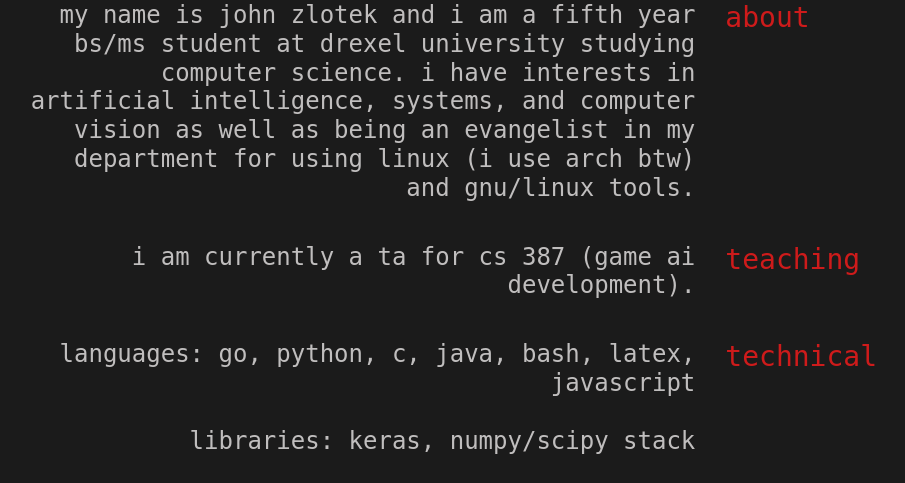
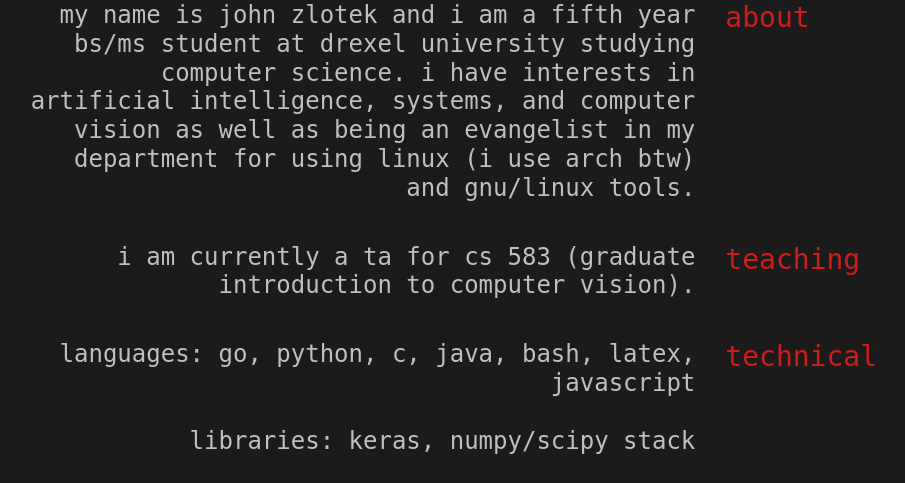
Before and after one commit to jzlotek/personal-website, a Flask app: page / in a window 1280 px wide. Shown: the part 131-614 px from the top of the page, without its empty margins (106-1011 px from the left). Run offline with Flask 2, Linux system fonts and the light colour scheme; some libraries are stand-ins or nearby versions.

Commit message:
Tue 13 Apr 2021 10:32:03 PM EDT

```diff
--- a/templates/index.html
+++ b/templates/index.html
@@ -14,7 +14,7 @@
     <div class="row py-3">
         <div class="d-md-none col text-right"><p class="h3 text--accent">teaching</p></div>
         <div class="col-md-8 text-right"><p class="h4 text--muted text-lowercase">
-            I am currently a TA for CS 387 (Game AI Development).
+            I am currently a TA for CS 583 (Graduate Introduction to Computer Vision).
         </p></div>
         <div class="d-none d-md-block col-md-4 text-left"><p class="h3 text--accent">teaching</p></div>
     </div>
```
